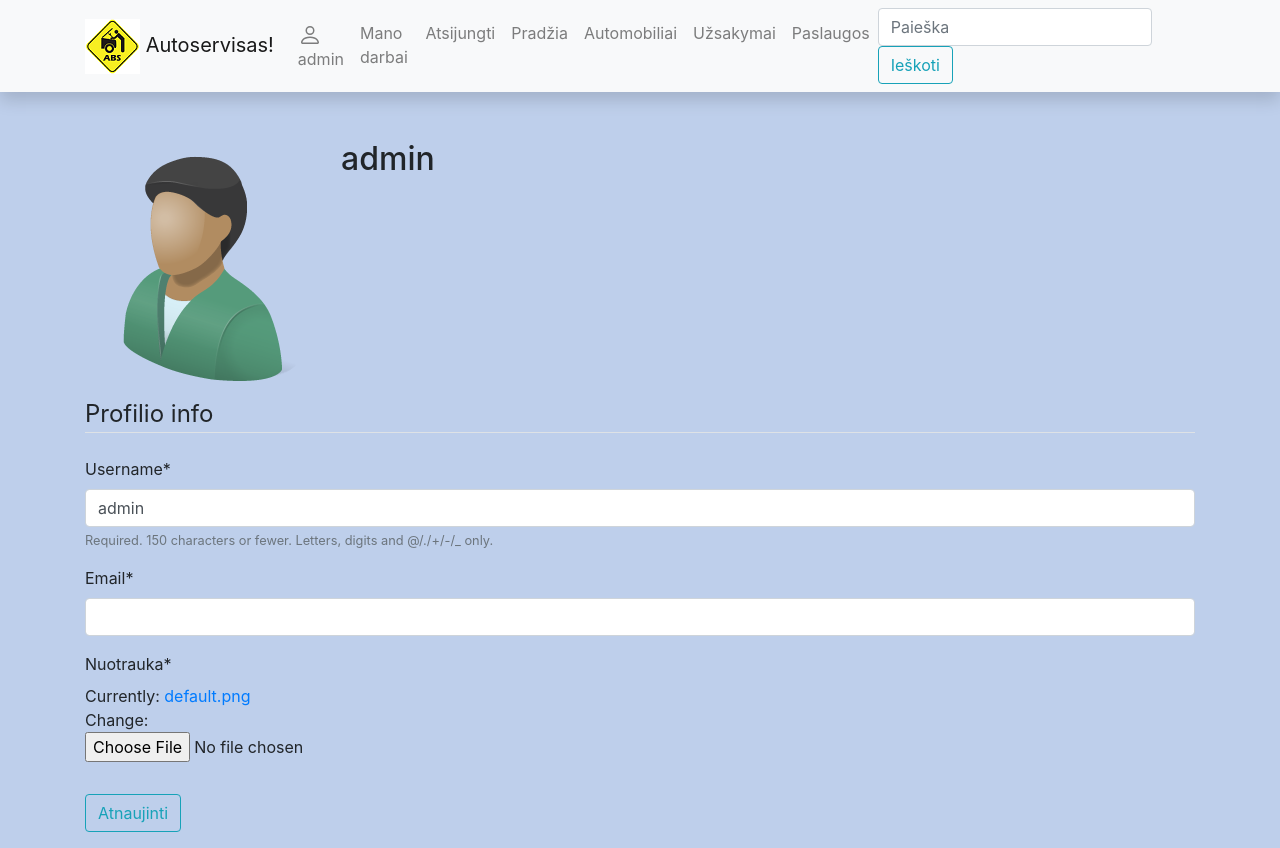
After one commit to regis1986/Praktika, a Django app: page /autoservisas/profilis/ in a window 1280 px wide. The commit adds this page. Run offline with Django 4.2, Linux system fonts and the light colour scheme; a user stored in the database is signed in; data comes from the database, SQL or seed files in the repository; both versions use the stored data as it was after the commit; some libraries are stand-ins or nearby versions.

Commit message:
Profilis, profilio redagavimas

```diff
--- a/autoservisas/apps.py
+++ b/autoservisas/apps.py
@@ -4,3 +4,6 @@ from django.apps import AppConfig
 class AutoservisasConfig(AppConfig):
     default_auto_field = 'django.db.models.BigAutoField'
     name = 'autoservisas'
+
+    def ready(self):
+        from .signals import create_profile
--- a/autoservisas/forms.py
+++ b/autoservisas/forms.py
@@ -1,4 +1,4 @@
-from .models import UzsakymasReview
+from .models import UzsakymasReview, User, Profilis
 from django import forms
 
 
@@ -10,3 +10,17 @@ class UzsakymasReviewForm(forms.ModelForm):
             'uzsakymas': forms.HiddenInput(),
             'reviewer': forms.HiddenInput()
         }
+
+
+class UserUpdateForm(forms.ModelForm):
+    email = forms.EmailField()
+
+    class Meta:
+        model = User
+        fields = ['username', 'email']
+
+
+class ProfilisUpdateForm(forms.ModelForm):
+    class Meta:
+        model = Profilis
+        fields = ['nuotrauka']
--- a/autoservisas/templates/base.html
+++ b/autoservisas/templates/base.html
@@ -46,7 +46,7 @@
         <div class="collapse navbar-collapse" id="navbarResponsive">
             <ul class="navbar-nav ml-auto">
                 {% if user.is_authenticated %}
-                <li class="nav-item"><a class="nav-link" href="#">
+                <li class="nav-item"><a class="nav-link" href="{% url 'profilis-url' %}">
                     <svg class="bi bi-person" width="1.5em" height="1.5em" viewBox="0 0 16 16" fill="currentColor" xmlns="http://www.w3.org/2000/svg">
                         <path fill-rule="evenodd" d="M13 14s1 0 1-1-1-4-6-4-6 3-6 4 1 1 1 1h10zm-9.995-.944v-.002.002zM3.022 13h9.956a.274.274 0 00.014-.002l.008-.002c-.001-.246-.154-.986-.832-1.664C11.516 10.68 10.289 10 8 10c-2.29 0-3.516.68-4.168 1.332-.678.678-.83 1.418-.832 1.664a1.05 1.05 0 00.022.004zm9.974.056v-.002.002zM8 7a2 2 0 100-4 2 2 0 000 4zm3-2a3 3 0 11-6 0 3 3 0 016 0z" clip-rule="evenodd"/>
                     </svg>
--- /dev/null
+++ b/autoservisas/templates/profilis.html
@@ -0,0 +1,28 @@
+{% extends "base.html" %}
+{% load crispy_forms_tags %}
+{% block content %}
+<div class="content-section">
+    <div class="media">
+        <img
+                class="rounded-circle account-img"
+                src="{{ user.profilis.nuotrauka.url }}"
+        />
+        <div class="media-body">
+            <h2 class="account-heading">{{ user.username }}</h2>
+            <p class="text-secondary">{{ user.email }}</p>
+        </div>
+    </div>
+    <!-- FORM HERE -->
+    <form method="POST" enctype="multipart/form-data">
+        {% csrf_token %}
+        <fieldset class="form-group">
+            <legend class="border-bottom mb-4">Profilio info</legend>
+            {{ u_form | crispy }}
+            {{ p_form | crispy }}
+        </fieldset>
+        <div class="form-group">
+            <button class="btn btn-outline-info" type="submit">Atnaujinti</button>
+        </div>
+    </form>
+</div>
+{% endblock content %}
--- a/autoservisas/urls.py
+++ b/autoservisas/urls.py
@@ -10,6 +10,6 @@ urlpatterns = [
     path('search/', views.search, name='search-name'),
     path('myjobs/', views.UzsakymasForUserListView.as_view(), name='my-jobs'),
     path('register/', views.register, name='register'),
-
+    path('profilis/', views.profilis, name='profilis-url'),
 
     ]
--- a/autoservisas/views.py
+++ b/autoservisas/views.py
@@ -7,9 +7,10 @@ from django.contrib.auth.mixins import LoginRequiredMixin
 from django.contrib.auth.models import User
 from django.views.decorators.csrf import csrf_protect
 from django.contrib import messages
+from django.contrib.auth.decorators import login_required
 
 from .models import AutomobilioModelis, Automobilis, Paslaugos, Uzsakymoeilutes, Uzsakymas
-from .forms import UzsakymasReviewForm
+from .forms import UzsakymasReviewForm, UserUpdateForm, ProfilisUpdateForm
 
 
 
@@ -137,9 +138,26 @@ def register(request):
                     messages.success(request, f'Vartotojas {username} sėkmingai sukurtas')
                     return redirect('login')
 
+    else:
+        return render(request, "registration/registration.html")
 
 
+@login_required
+def profilis(request):
+    if request.method == 'GET':
+        u_form = UserUpdateForm(instance=request.user)
+        p_form = ProfilisUpdateForm(instance=request.user.profilis)
+    elif request.method == 'POST':
+        u_form = UserUpdateForm(request.POST, instance=request.user)
+        p_form = ProfilisUpdateForm(request.POST, request.FILES, instance=request.user.profilis)
+        if u_form.is_valid() and p_form.is_valid():
+            u_form.save()
+            p_form.save()
+            messages.success(request, 'Profilis atnaujintas')
+            return redirect('profilis-url')
 
-
-    else:
-        return render(request, "registration/registration.html")
+    context_t = {
+        'u_form': u_form,
+        'p_form': p_form
+    }
+    return render(request, 'profilis.html', context=context_t)
```
Also changed, not shown: autoservisas/signals.py (added, +13 -0 lines), praktika/settings.py (+6 -1 lines), db.sqlite3.
